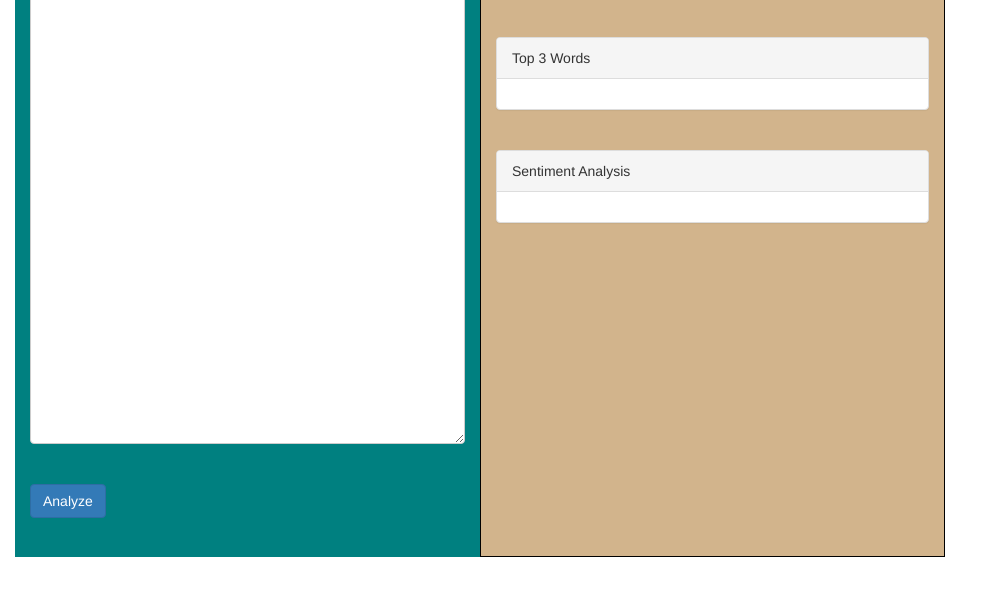
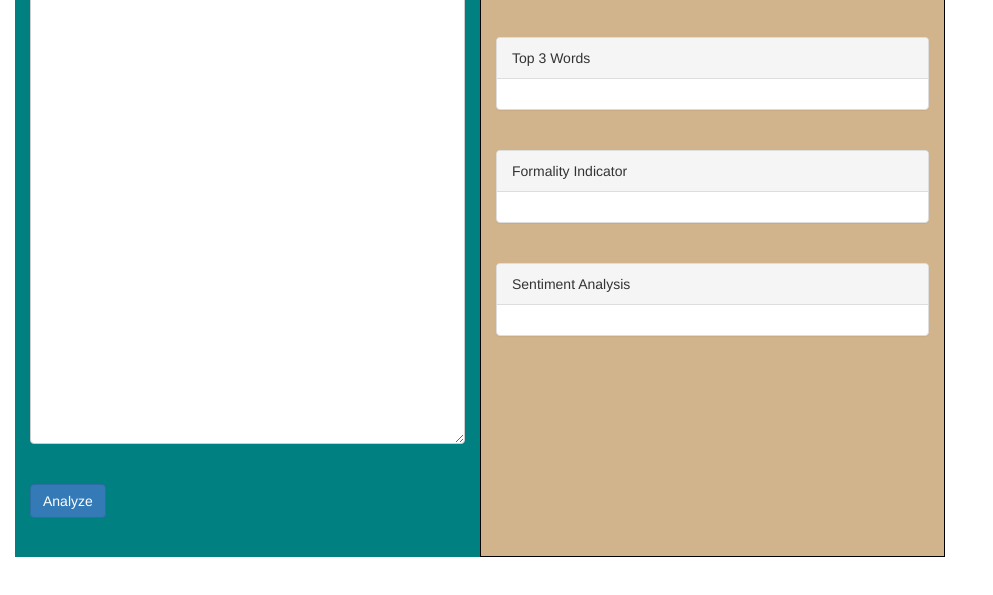
Before and after one commit to raysapida/Mini-Hackathon-Project, a browser extension: page index.html in a window 1280 px wide. Shown: the part 203-798 px from the top of the page, without its empty margins (0-993 px from the left). Drawn offline with nearby package versions, Linux system fonts and the light colour scheme.

Commit message:
Add formality div.

```diff
--- a/index.html
+++ b/index.html
@@ -46,6 +46,13 @@
         <br>
 
         <div class="panel panel-default">
+          <div class="panel-heading">Formality Indicator</div>
+          <div class="panel-body" id="formality-score"></div>
+        </div>
+
+        <br>
+
+        <div class="panel panel-default">
           <div class="panel-heading">Sentiment Analysis</div>
           <div class="panel-body">
               <div id="donut-chart">
```
